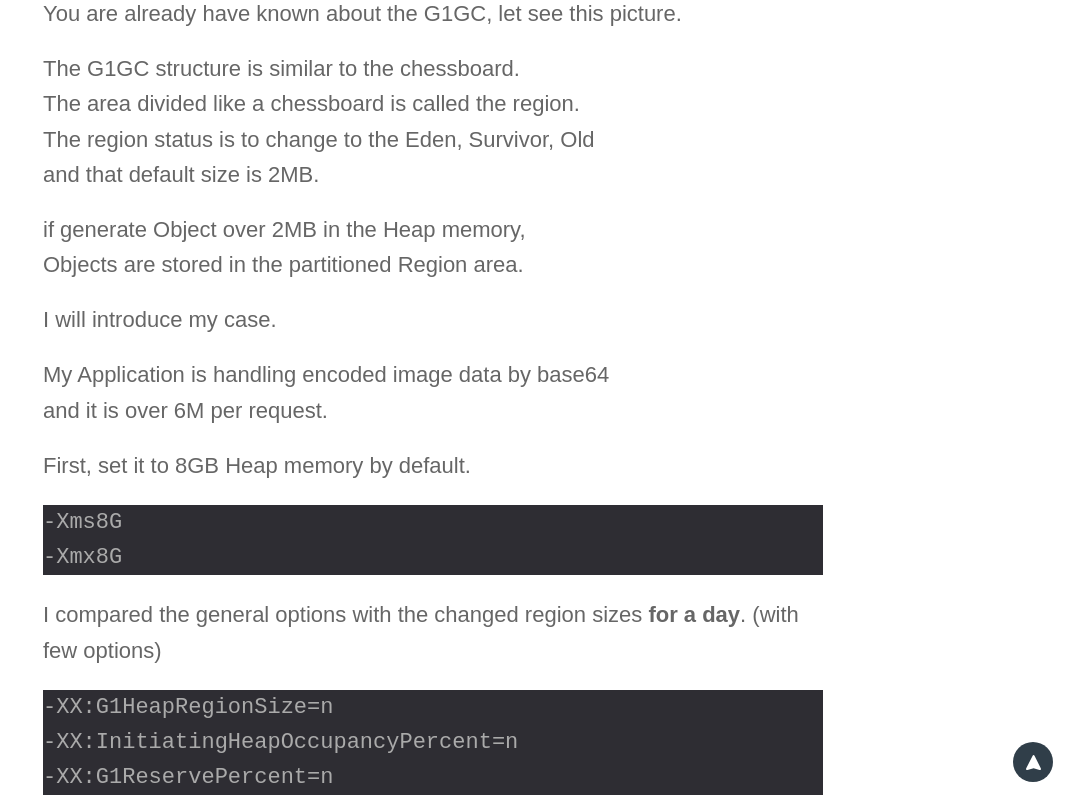
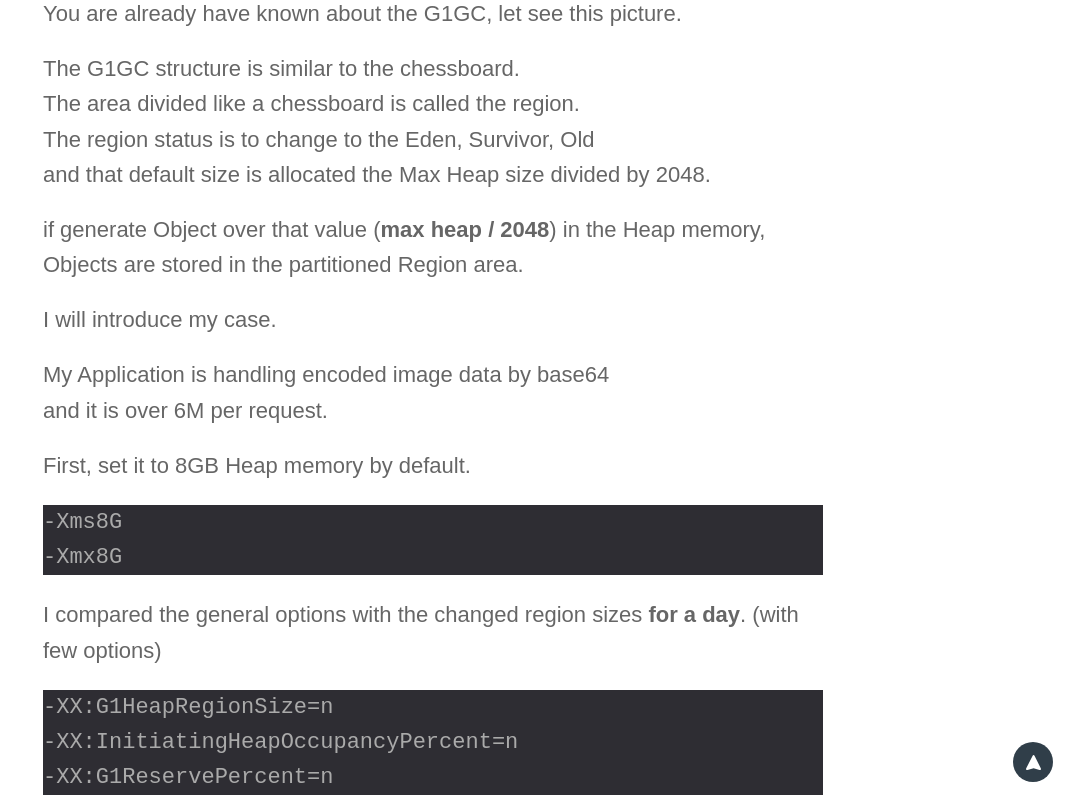
Before and after one commit to LeeKyoungIl/leekyoungil.github.io, a Jekyll site: the page built from _posts/blog/2019-06-01-How-effective-is-the-change-in-the-configuration-of-the-G1GC?.markdown, in a window 1280 px wide and 900 px high, scrolled down 1145 px, cut to the strip 98-900 px from the top of the window. Shown: the whole strip, without its empty margins (207-1280 px from the left). Built offline with Jekyll 4.4.1, drawn with Linux system fonts in a browser that asks for light colours; nearby versions of some CDN libraries; comment, search, counter and statistics services are not loaded.

Commit message:
modify about region.

```diff
--- a/_posts/blog/2019-06-01-How-effective-is-the-change-in-the-configuration-of-the-G1GC?.markdown
+++ b/_posts/blog/2019-06-01-How-effective-is-the-change-in-the-configuration-of-the-G1GC?.markdown
@@ -23,9 +23,9 @@ You are already have known about the G1GC, let see this picture. <br>
 The G1GC structure is similar to the chessboard. <br>
 The area divided like a chessboard is called the region. <br>
 The region status is to change to the Eden, Survivor, Old <br>
-and that default size is 2MB. <br>
+and that default size is allocated the Max Heap size divided by 2048. <br>
 
-if generate Object over 2MB in the Heap memory, <br>
+if generate Object over that value (<b>max heap / 2048</b>) in the Heap memory, <br>
 Objects are stored in the partitioned Region area. <br>
 
 I will introduce my case. <br>
```
Also changed, not shown: 1 other file.
